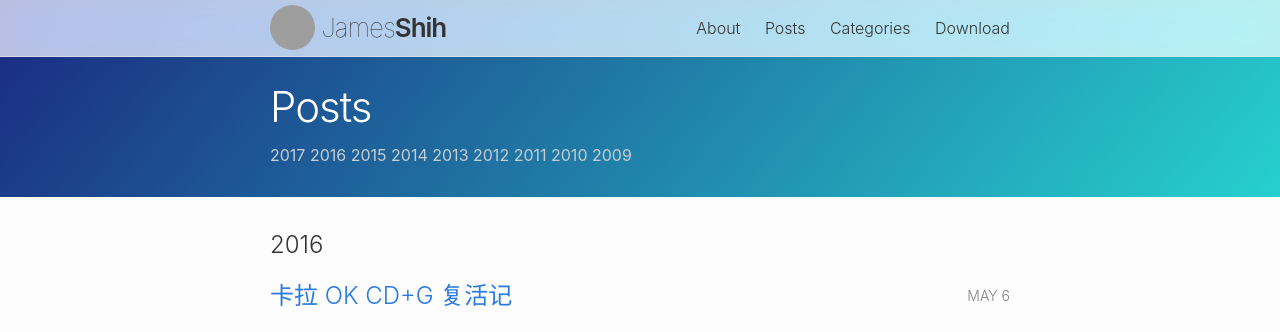
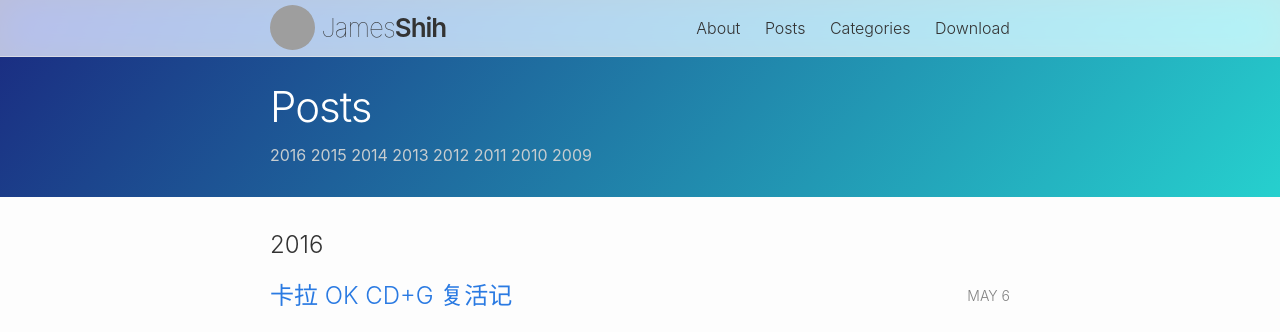
Before and after one commit to hyjk2000/hyjk2000.github.io, a Jekyll site: the page built from posts.html, in a window 1280 px wide and 900 px high. Shown: the top 332 px of the window. Built offline with Jekyll 4.4.1, drawn with Linux system fonts in a browser that asks for light colours; grey boxes are pictures that could not be loaded.

Commit message:
Fix the year links in posts list

```diff
--- a/posts.html
+++ b/posts.html
@@ -7,8 +7,9 @@ permalink: /posts/
   <div class="wrapper">
     <h1 class="post-title">{{ page.title }}</h1>
     <span class="year-list">
-      {% capture curr_year %}{{ site.time | date: "%Y" }}{% endcapture %}
-      {% for year in (2009..curr_year) reversed %}
+      {% capture latest_year %}{{ site.posts.first.date | date: "%Y" }}{% endcapture %}
+      {% capture earliest_year %}{{ site.posts.last.date | date: "%Y" }}{% endcapture %}
+      {% for year in (earliest_year..latest_year) reversed %}
       <a href="#year-{{ year }}">
         {{ year }}
       </a>
```
